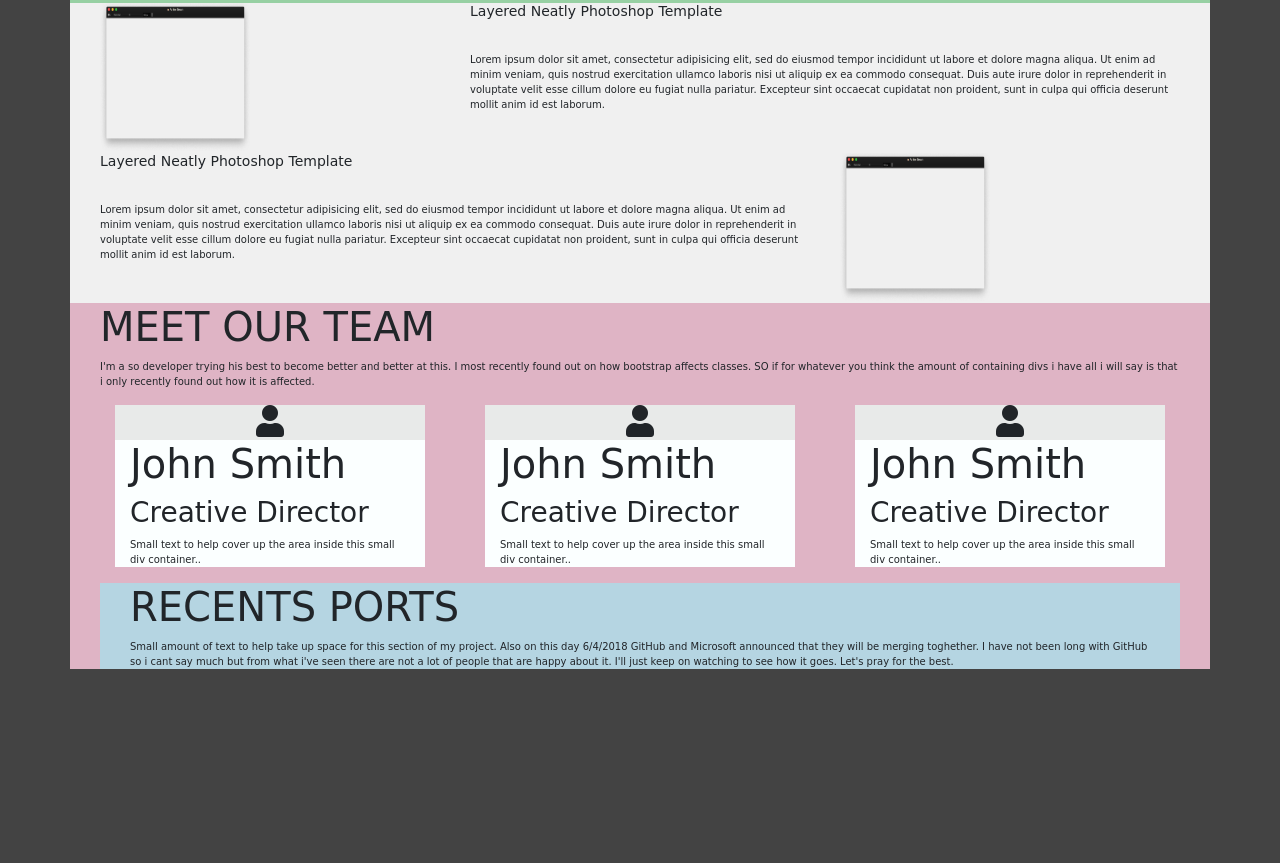
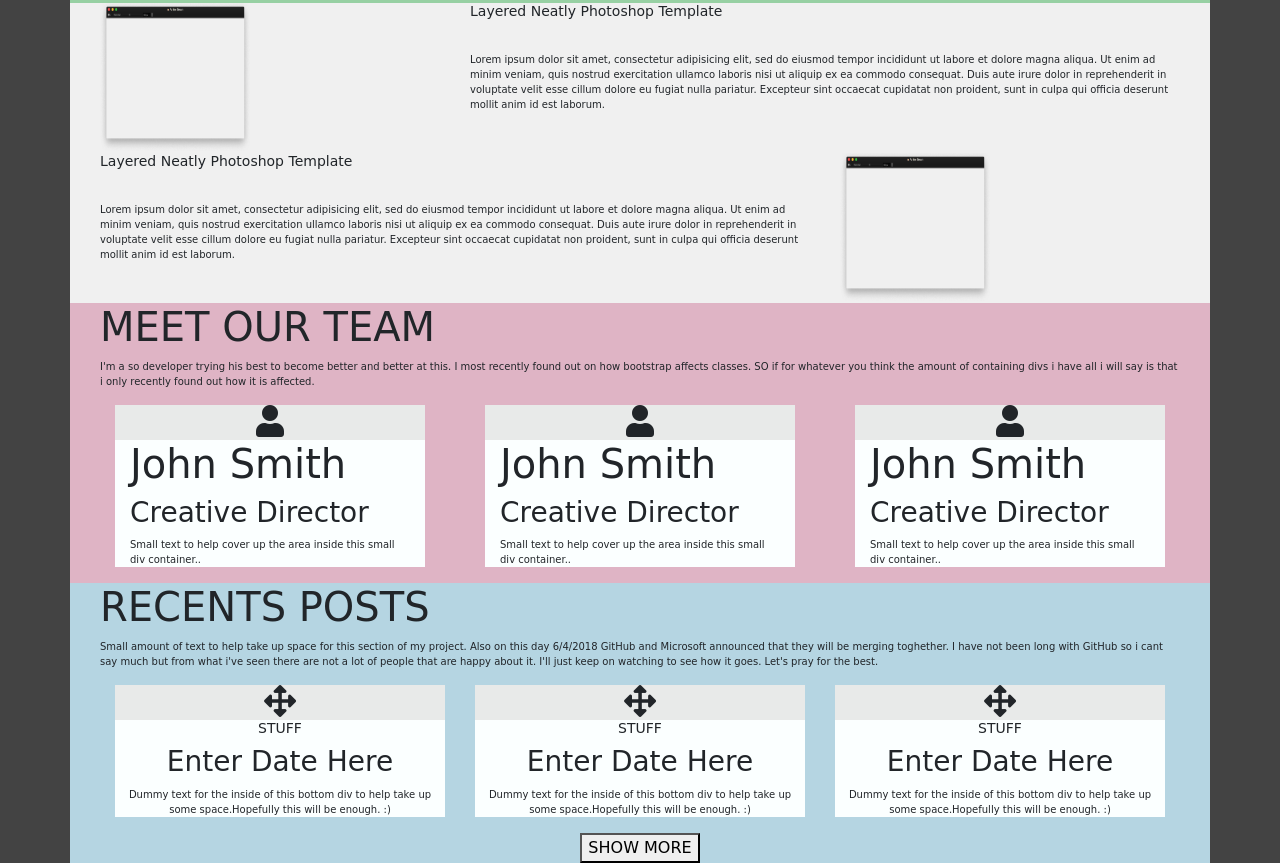
Before and after one commit to sagastumel/colorflatproject, a plain HTML site: page index.html in a window 1280 px wide. Shown: the part 1018-1881 px from the top of the page. Before the commit the page ends 1703 px from the top, so only its background shows below. Drawn offline with nearby package versions, Linux system fonts and the light colour scheme; a web font is replaced by a local one.

Commit message:
More changes to div 5 and div 6.

```diff
--- a/css/style.css
+++ b/css/style.css
@@ -107,11 +107,11 @@ background-color: #97d0a3;
 .four{
 background-color: #f0f0f0;
 }
-.secfourtop{
+.secfivetop{
 background-color: #e8eae9;
 text-align: center;
 }
-.secfourbtm{
+.secfivebtm{
   background-color: #fbffff;
 }
 /* End white Div section four */
@@ -120,9 +120,30 @@ text-align: center;
 background-color:#dfb4c5;
 }
 /* End pink Div section five */
+/* Start of lightblue div container  */
 .six{
 background-color:#b5d5e2;
 }
+.sectionsixtop{
+  background-color: #e8eae9;
+  text-align:center;
+}
+.sectionsixbtm{
+  background-color: #fbffff;
+  text-align: center;
+}
+.secsixbtn{
+  text-align: center;
+  /* TODO: Give the button a border-radius to make a bit more rounded. Accidently added it to the Div. */
+  border-radius: 10%;
+}
+/* End of Lightblue div container */
+/* Start of final Div color black  */
 .seven{
 background-color:#3b3b3b;
 }
+/* End of final black div */
+/* Start of footer */
+
+
+/* End of the footer of the page */
--- a/index.html
+++ b/index.html
@@ -135,47 +135,88 @@
         <div class="row">
           <div class="col-4 sectionfour">
             <div class="container" >
-              <div class="secfourtop">
+              <div class="secfivetop">
                 <!-- TODO: Find a way to change the space between the the user fa icon -->
                 <span class="fapad"><i class="fas fa-user fa-2x"></i></span>
               </div>
-              <div class="container secfourbtm">
+              <div class="container secfivebtm">
                 <h1>John Smith</h1>
                 <h3>Creative Director</h3>
                 <p>Small text to help cover up the area inside this small div container..</p>
               </div>
             </div>
           </div>
-          <div class="col-4 sectionfour">
+          <div class="col-4 sectionfive">
             <div class="container">
-              <div class=" secfourtop">
+              <div class=" secfivetop">
                 <span class="fapad"><i class="fas fa-user fa-2x"></i></span>
               </div>
-              <div class="container secfourbtm">
+              <div class="container secfivebtm">
                 <h1>John Smith</h1>
                 <h3>Creative Director</h3>
                 <p>Small text to help cover up the area inside this small div container..</p>
               </div>
             </div>
           </div>
-          <div class="col-4 sectionfour">
+          <div class="col-4 sectionfive">
             <div class="container">
-              <div class="secfourtop">
+              <div class="secfivetop">
                 <span class="fapad"><i class="fas fa-user fa-2x"></i></span>
               </div>
-              <div class="container secfourbtm">
+              <div class="container secfivebtm">
               <h1>John Smith</h1>
               <h3>Creative Director</h3>
               <p>Small text to help cover up the area inside this small div container..</p>
               </div>
             </div>
           </div>
+        </div>
+      </div>
     </div>
     <div class="container six">
       <div class="container">
         <div class="">
-          <h1>RECENTS PORTS</h1>
+          <h1>RECENTS POSTS</h1>
           <p>Small amount of text to help take up space for this section of my project. Also on this day 6/4/2018 GitHub and Microsoft announced that they will be merging toghether. I have not been long with GitHub so i cant say much but from what i've seen there are not a lot of people that are happy about it. I'll just keep on watching to see how it goes. Let's pray for the best.</p>
+        </div>
+        <div class="container">
+          <div class="row">
+            <div class="col-4">
+              <div class="sectionsixtop">
+                <i class="fas fa-arrows-alt fa-2x"></i>
+              </div>
+              <div class="sectionsixbtm">
+                <h2>STUFF</h2>
+                <h3>Enter Date Here</h3>
+                <p>Dummy text for the inside of this bottom div to help take up some space.Hopefully this will be enough. :)</p>
+              </div>
+            </div>
+            <div class="col-4">
+              <div class="sectionsixtop">
+                <i class="fas fa-arrows-alt fa-2x"></i>
+              </div>
+              <div class="sectionsixbtm">
+                <h2>STUFF</h2>
+                <h3>Enter Date Here</h3>
+                <p>Dummy text for the inside of this bottom div to help take up some space.Hopefully this will be enough. :)</p>
+              </div>
+            </div>
+            <div class="col-4">
+              <div class="sectionsixtop">
+                <i class="fas fa-arrows-alt fa-2x"></i>
+              </div>
+              <div class="sectionsixbtm">
+                <h2>STUFF</h2>
+                <h3>Enter Date Here</h3>
+                <p>Dummy text for the inside of this bottom div to help take up some space.Hopefully this will be enough. :)</p>
+              </div>
+            </div>
+          </div>
+        </div>
+      </div>
+      <div class="container">
+        <div class="secsixbtn">
+          <button type="button" name="button">SHOW MORE</button>
         </div>
       </div>
     </div>
```
